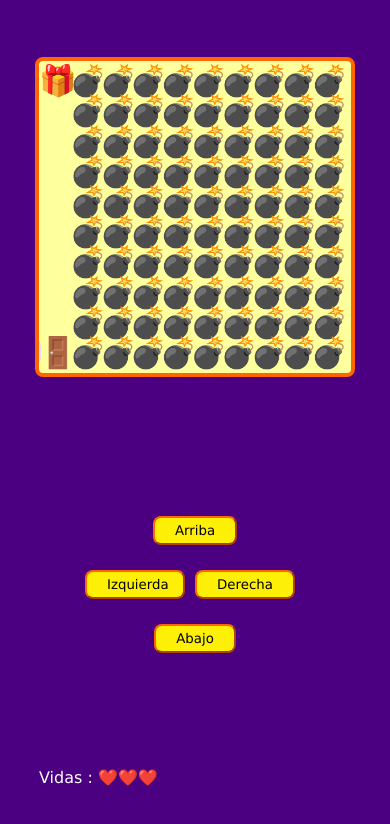
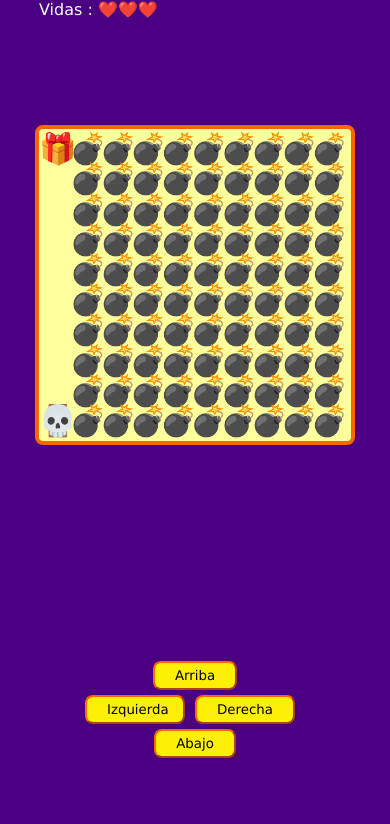
Before and after one commit to MiguelRojas-05/first-videogames-JS-Platzi, a plain HTML site: page index.html in a window 390 px wide. Both pictures are taken after a click on the button "Izquierda". Drawn offline with Linux system fonts and the light colour scheme.

Commit message:
Ultimo commit, antes del debug

```diff
--- a/game.js
+++ b/game.js
@@ -143,11 +143,13 @@ function setCanvasSize(){
     }else{
         canvasSize = window.innerHeight * 0.8;
     }
-
     canvas.setAttribute('width',canvasSize);
     canvas.setAttribute('height',canvasSize);
 
     elementsSize =  (canvasSize/10)-1;
+
+    playerPosition.x = undefined;
+    playerPosition.y = undefined;
 
     starGame();
 }
@@ -175,7 +177,7 @@ btnDown.addEventListener("click", moveDown);
 
   function moveLeft() {
     console.log("Me movere hacia izq");
-    if((elementsSize*8-playerPosition.x)<0){
+    if((playerPosition.x - elementsSize)<0){
         console.log("OUT");
     }else{
         playerPosition.x -= elementsSize;
--- a/index.html
+++ b/index.html
@@ -7,6 +7,9 @@
     <title>Platzriv - Jueguito online de carreras y calaveras</title>
   </head>
   <body>
+    <div class="messages">
+      <p>Vidas : <span id="lives"></span> </p>
+    </div>
     <div class="game-container">
       <canvas id="game"></canvas>
       <div class="btns">
@@ -15,9 +18,6 @@
         <button id="right">Derecha</button>
         <button id="down">Abajo</button>
       </div>
-      <div class="messages">
-        <p>Vidas : <span id="lives"></span> </p>
-      </div>
     </div>
     <script src="./maps.js"></script>
     <script src="./game.js"></script>
--- a/style.css
+++ b/style.css
@@ -57,6 +57,6 @@ body {
   }
 
   @media (max-width: 440px) {
-    button { margin-top: 25px; }
+    button { margin-top: 5px; }
     #up, #down { margin-left: 100%; margin-right: 100%; }
   }
```
Also changed, not shown: maps.js (line endings or trailing spaces).
